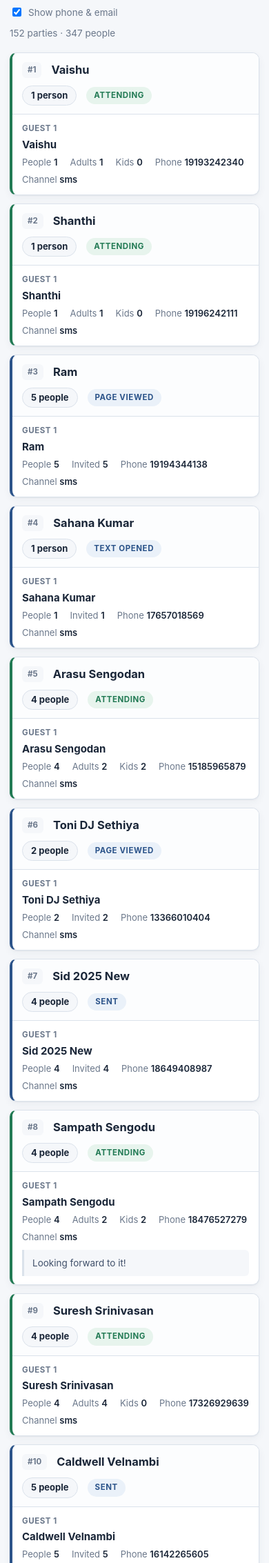
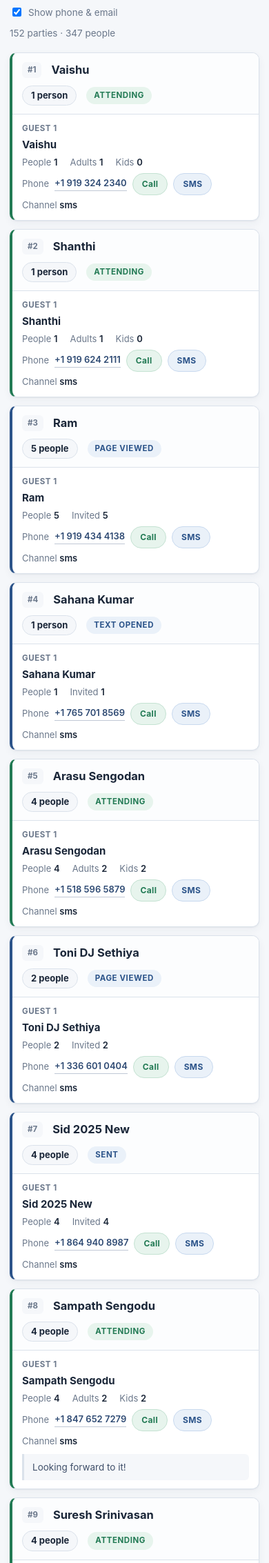
Before and after one commit to jas597/ram-wedding-guest-dashboard, a Flask app: page / in a window 390 px wide. Shown: the part 881-3147 px from the top of the page at 69% size. Run offline with Flask 3, Linux system fonts and the light colour scheme; the visitor is signed in with stand-in values (Sample User, id 1).

Commit message:
Make phone numbers callable, with Call and SMS actions
Tapping a number now dials it (tel:), and each number carries explicit
Call and SMS chips; email addresses get a mailto: link and an Email chip
for symmetry. Numbers are displayed grouped (+1 919 324 2340) with the
untouched original kept in the title attribute.

Anything containing a letter is deliberately not linkified -- one record
was mangled into "9.19943E+11" by the source export, and a link built
from those digits would dial the wrong person. It renders as plain text
marked "number incomplete in source" instead.

Chips are 32px tall under 720px so they stay tappable on a phone.

```diff
--- a/static/app.js
+++ b/static/app.js
@@ -43,6 +43,68 @@
     var span = el("span", wrapable ? "wrapable" : null);
     span.appendChild(document.createTextNode(label + " "));
     span.appendChild(el("strong", null, String(value)));
+    return span;
+  }
+
+  /* Dialable form of a stored number, or null when it cannot be trusted.
+   * One record ("9.19943E+11") was mangled into scientific notation by the
+   * source export, so anything carrying a letter is left as plain text
+   * rather than turned into a link that would dial the wrong person. */
+  function telNumber(raw) {
+    if (!raw || /[a-z]/i.test(raw)) return null;
+    var digits = raw.replace(/\D/g, "");
+    if (digits.length < 7 || digits.length > 15) return null;
+    return "+" + digits;
+  }
+
+  /* Readable grouping. The untouched original stays in the title attribute. */
+  function prettyPhone(raw) {
+    var d = raw.replace(/\D/g, "");
+    if (d.length === 11 && d.charAt(0) === "1") {
+      return "+1 " + d.slice(1, 4) + " " + d.slice(4, 7) + " " + d.slice(7);
+    }
+    if (d.length === 10) {
+      return "(" + d.slice(0, 3) + ") " + d.slice(3, 6) + "-" + d.slice(6);
+    }
+    return "+" + d;
+  }
+
+  function action(className, label, href) {
+    var link = el("a", "chip " + className, label);
+    link.href = href;
+    link.rel = "nofollow";
+    return link;
+  }
+
+  function phoneFact(raw) {
+    var span = el("span", "contact");
+    span.appendChild(document.createTextNode("Phone "));
+
+    var tel = telNumber(raw);
+    if (!tel) {
+      var plain = el("strong", null, raw);
+      plain.title = "Stored as: " + raw;
+      span.appendChild(plain);
+      span.appendChild(el("span", "contact-note", "number incomplete in source"));
+      return span;
+    }
+
+    var number = el("a", "contact-link", prettyPhone(raw));
+    number.href = "tel:" + tel;
+    number.title = "Call " + raw;
+    span.appendChild(number);
+    span.appendChild(action("chip-call", "Call", "tel:" + tel));
+    span.appendChild(action("chip-sms", "SMS", "sms:" + tel));
+    return span;
+  }
+
+  function emailFact(raw) {
+    var span = el("span", "contact wrapable");
+    span.appendChild(document.createTextNode("Email "));
+    var link = el("a", "contact-link", raw);
+    link.href = "mailto:" + raw;
+    span.appendChild(link);
+    span.appendChild(action("chip-mail", "Email", "mailto:" + raw));
     return span;
   }
 
@@ -121,8 +183,8 @@
     } else if (member.invited > 0) {
       facts.appendChild(fact("Invited", member.invited));
     }
-    if (state.showContacts && member.phone) facts.appendChild(fact("Phone", member.phone, true));
-    if (state.showContacts && member.email) facts.appendChild(fact("Email", member.email, true));
+    if (state.showContacts && member.phone) facts.appendChild(phoneFact(member.phone));
+    if (state.showContacts && member.email) facts.appendChild(emailFact(member.email));
     if (member.channel) facts.appendChild(fact("Channel", member.channel));
     if (member.group_name) facts.appendChild(fact("Group", member.group_name, true));
     if (member.guest_tags) facts.appendChild(fact("Tags", member.guest_tags, true));
--- a/static/style.css
+++ b/static/style.css
@@ -442,6 +442,53 @@ body {
 .facts strong { color: var(--ink); font-weight: 600; }
 .facts .wrapable { white-space: normal; word-break: break-word; }
 
+/* contact rows: tap the number to dial, or use the explicit actions */
+.facts .contact {
+  display: inline-flex;
+  align-items: center;
+  flex-wrap: wrap;
+  gap: 6px;
+}
+
+.contact-link {
+  color: var(--navy-soft);
+  font-weight: 600;
+  text-decoration: none;
+  border-bottom: 1px solid rgba(46, 74, 115, .3);
+  word-break: break-word;
+}
+
+.contact-link:hover { color: var(--navy); border-bottom-color: var(--navy); }
+
+.chip {
+  display: inline-flex;
+  align-items: center;
+  min-height: 26px;
+  padding: 2px 10px;
+  font-size: 11.5px;
+  font-weight: 700;
+  letter-spacing: .03em;
+  text-decoration: none;
+  border-radius: 999px;
+  border: 1px solid transparent;
+  white-space: nowrap;
+}
+
+.chip-call { color: var(--green); background: var(--green-tint); border-color: #c4e2d2; }
+.chip-sms  { color: var(--blue);  background: var(--blue-tint);  border-color: #c8d9ee; }
+.chip-mail { color: var(--violet); background: var(--violet-tint); border-color: #ddd0e4; }
+
+.chip:hover { filter: brightness(.95); }
+.chip:focus-visible,
+.contact-link:focus-visible { outline: 2px solid var(--navy-soft); outline-offset: 2px; }
+
+.contact-note {
+  font-size: 11.5px;
+  font-style: italic;
+  color: var(--amber);
+  white-space: normal;
+}
+
 .message {
   margin: 9px 0 0;
   padding: 9px 12px;
@@ -562,6 +609,9 @@ body {
   .party-head { padding: 12px 14px; }
   .dup-pair { grid-template-columns: 1fr; }
   .toolbar { gap: 10px; }
+  /* roomier tap targets for call / sms on a phone */
+  .chip { min-height: 32px; padding: 3px 13px; font-size: 12px; }
+  .facts .contact { gap: 8px; width: 100%; }
   .result-count { flex-basis: 100%; }
 }
 
```
